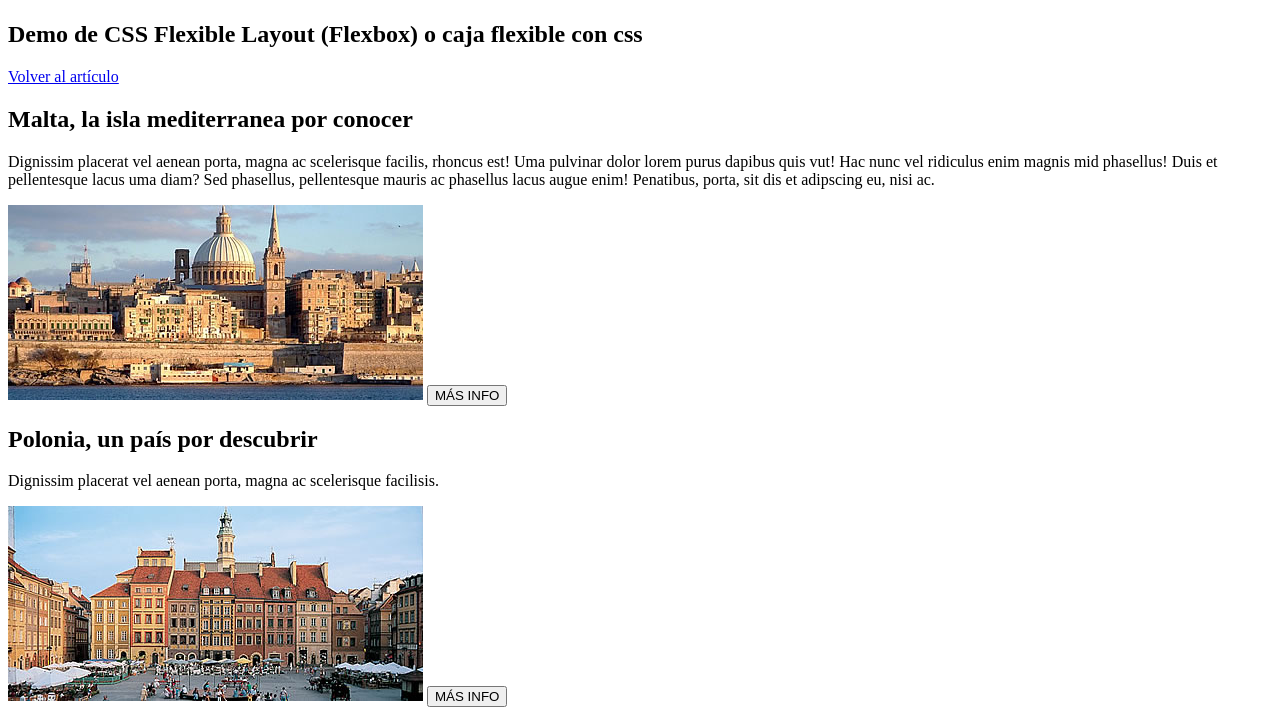
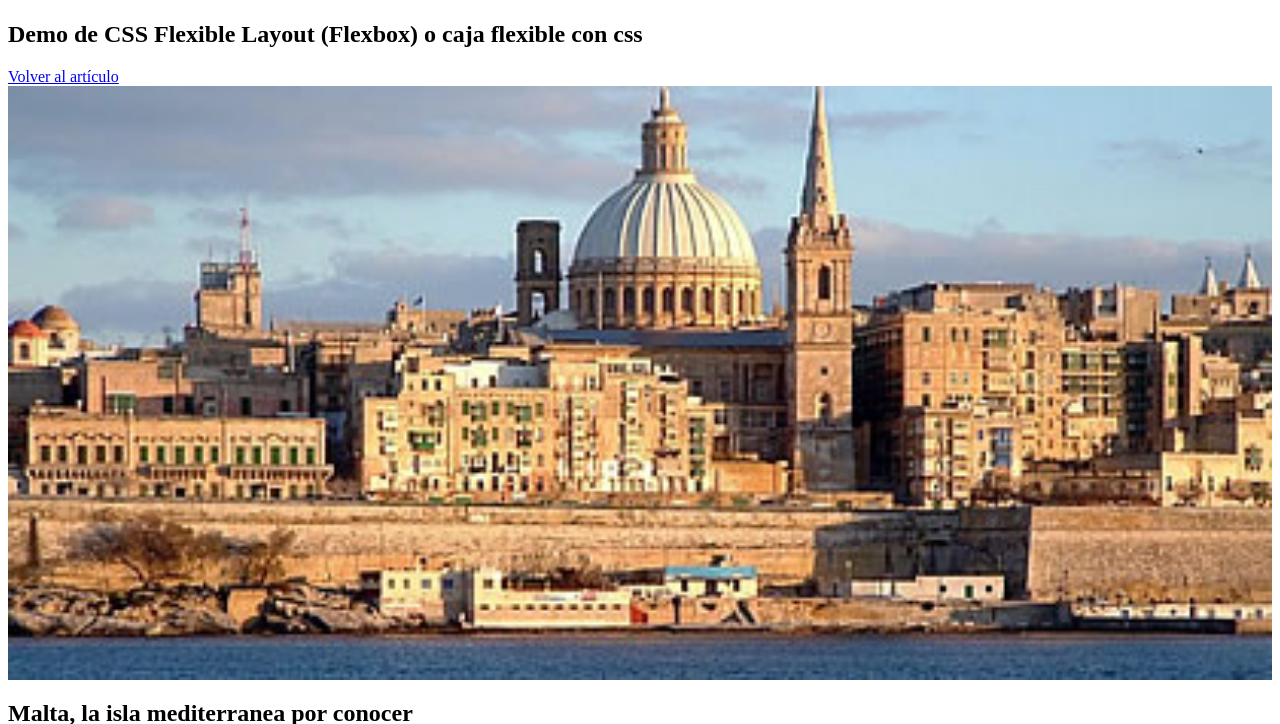
Before and after one commit to diegopacheco-dev/Curso-Git, a plain HTML site: page index.html in a window 1280 px wide. Shown: the part 87-811 px from the top of the page. Drawn offline with Linux system fonts and the light colour scheme.

Commit message:
Hicimos flexibles los elementos dentro de section

```diff
--- a/estilo.css
+++ b/estilo.css
@@ -4,3 +4,16 @@
 	flex-flow: row wrap;
 	-webkit-flex-flow:row wrap;
 }
+.viajes-item{
+	display: flex;
+	display: -webkit-flex;
+	flex-direction: column;
+	-webkit-flex-direction:column;
+}
+.viajes-item img{
+	order: -1;
+	-webkit-order:-1;
+}
+.viajes-item button{
+	margin:auto;
+}
```
